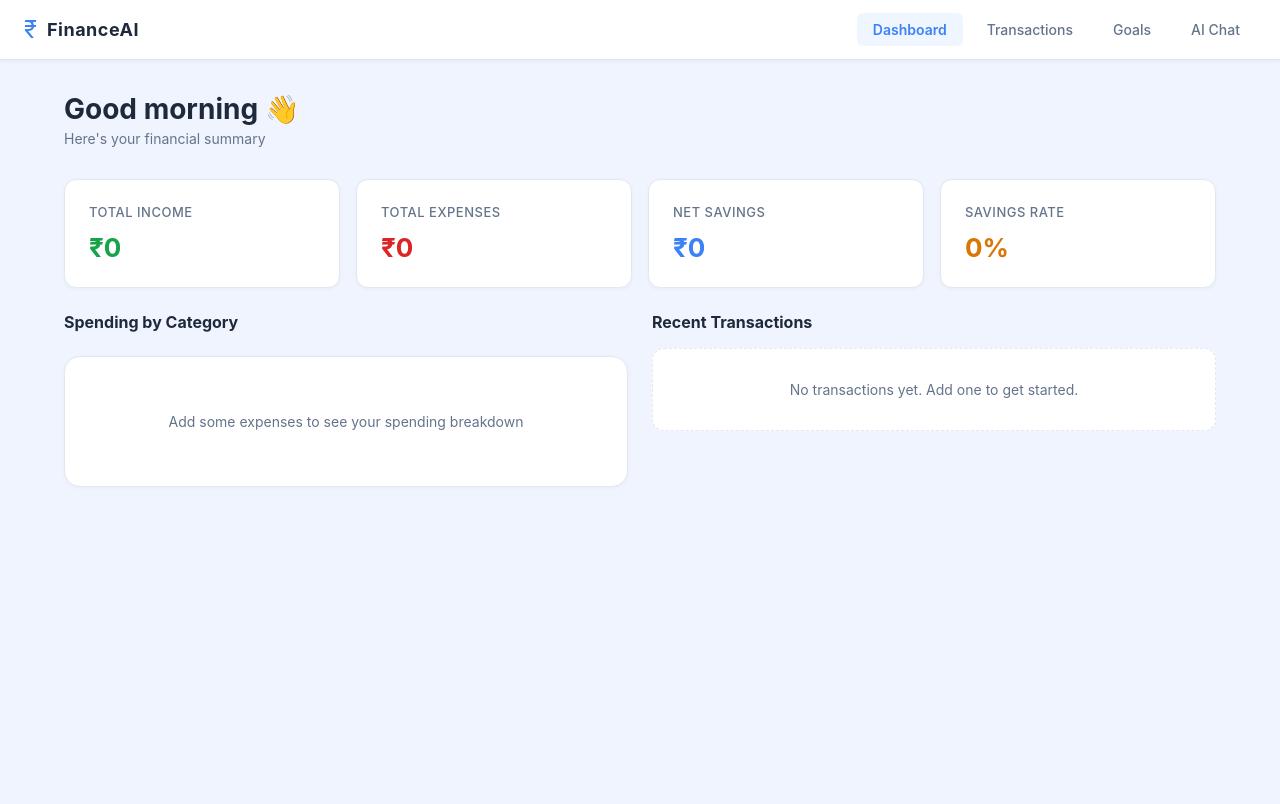
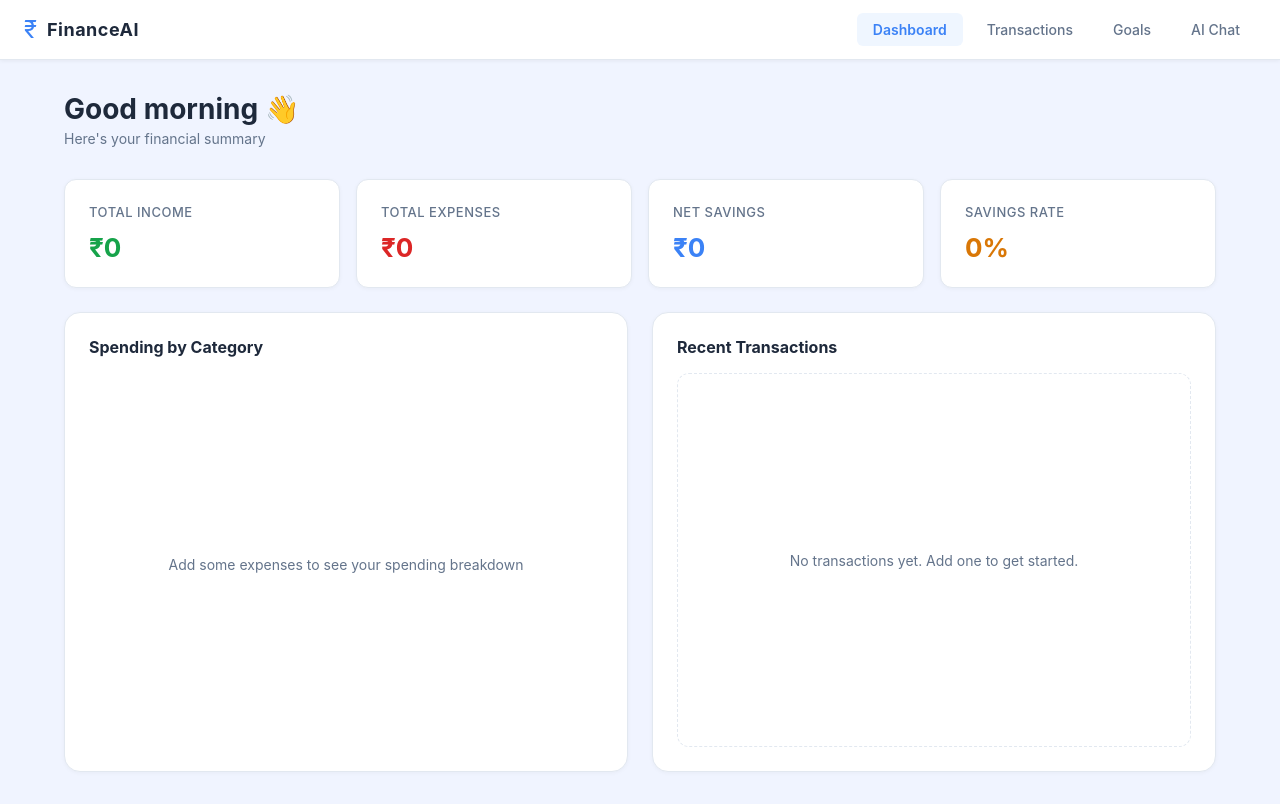
Before and after one commit to charandeepk/AI-Based-Finance-tracker-, an Angular app in the folder finance-tracker/: page /dashboard in a window 1280 px wide. Built offline with nearby package versions, Linux system fonts and the light colour scheme.

Commit message:
updattes to dashboard

```diff
--- a/finance-tracker/src/app/features/dashboard/components/spending-chart/spending-chart.html
+++ b/finance-tracker/src/app/features/dashboard/components/spending-chart/spending-chart.html
@@ -1,9 +1,7 @@
-<div>
+<div class="chart-container">
     <h3 class="chart-container__title">Spending by Category</h3>
-    <div class="chart-container">
-        <div class="chart-container__empty" *ngIf="isEmpty">
-            <p>Add some expenses to see your spending breakdown</p>
-        </div>
-        <canvas #chartCanvas *ngIf="!isEmpty"></canvas>
+    <div class="chart-container__empty" *ngIf="isEmpty">
+        <p>Add some expenses to see your spending breakdown</p>
     </div>
+    <canvas #chartCanvas *ngIf="!isEmpty"></canvas>
 </div>
--- a/finance-tracker/src/app/features/dashboard/components/spending-chart/spending-chart.scss
+++ b/finance-tracker/src/app/features/dashboard/components/spending-chart/spending-chart.scss
@@ -4,17 +4,23 @@
   box-shadow: 0 1px 4px rgba(0, 0, 0, 0.04);
   border-radius: 16px;
   padding: 24px;
+  height: 460px;
+  display: flex;
+  flex-direction: column;
 
   &__title {
     font-size: 16px;
     font-weight: 700;
     color: #1e293b;
     margin-bottom: 24px;
+    flex-shrink: 0;
   }
 
   &__empty {
-    padding: 32px;
-    text-align: center;
+    flex: 1;
+    display: flex;
+    align-items: center;
+    justify-content: center;
 
     p {
       color: #64748b;
@@ -23,6 +29,7 @@
   }
 
   canvas {
-    max-height: 300px;
+    flex: 1;
+    min-height: 0;
   }
 }
--- a/finance-tracker/src/app/features/transactions/components/transaction-list/transaction-list.html
+++ b/finance-tracker/src/app/features/transactions/components/transaction-list/transaction-list.html
@@ -5,6 +5,7 @@
         <p>No transactions yet. Add one to get started.</p>
     </div>
 
+    <div class="transaction-list__scroll" *ngIf="transactions.length > 0">
         <div class="transaction-item" *ngFor="let t of transactions">
             <div class="transaction-item__left">
                 <span class="transaction-item__category">{{ t.category }}</span>
@@ -16,10 +17,12 @@
                 <span class="transaction-item__amount"
                     [class.income]="t.type === 'income'"
                     [class.expense]="t.type === 'expense'">
-                {{ t.type === 'income' ? '+' : '-' }}₹{{ t.amount | number }}
+                    {{ t.type === 'income' ? '+' : '-' }}₹{{ t.amount | number
+                    }}
                 </span>
                 <button class="transaction-item__delete"
                     (click)="delete(t.id)">✕</button>
             </div>
         </div>
     </div>
+</div>
--- a/finance-tracker/src/app/features/transactions/components/transaction-list/transaction-list.scss
+++ b/finance-tracker/src/app/features/transactions/components/transaction-list/transaction-list.scss
@@ -1,18 +1,49 @@
 .transaction-list {
+  background-color: #ffffff;
+  border: 1px solid #e2e8f0;
+  box-shadow: 0 1px 4px rgba(0, 0, 0, 0.04);
+  border-radius: 16px;
+  padding: 24px;
+  height: 460px;
+  display: flex;
+  flex-direction: column;
+
   &__title {
     font-size: 16px;
     font-weight: 700;
     color: #1e293b;
     margin-bottom: 16px;
+    flex-shrink: 0;
+  }
+
+  &__scroll {
+    flex: 1;
+    overflow-y: auto;
+    padding-right: 4px;
+
+    &::-webkit-scrollbar {
+      width: 4px;
+    }
+
+    &::-webkit-scrollbar-track {
+      background: #f1f5f9;
+      border-radius: 4px;
+    }
+
+    &::-webkit-scrollbar-thumb {
+      background: #cbd5e1;
+      border-radius: 4px;
+    }
   }
 }
 
 .empty {
-  padding: 32px;
-  text-align: center;
-  background-color: #ffffff;
+  flex: 1;
+  display: flex;
+  align-items: center;
+  justify-content: center;
+  border: 1px dashed #e2e8f0;
   border-radius: 12px;
-  border: 1px dashed #e2e8f0;
 
   p {
     color: #64748b;
```
Lines whose indentation alone changed are shown as unchanged.
